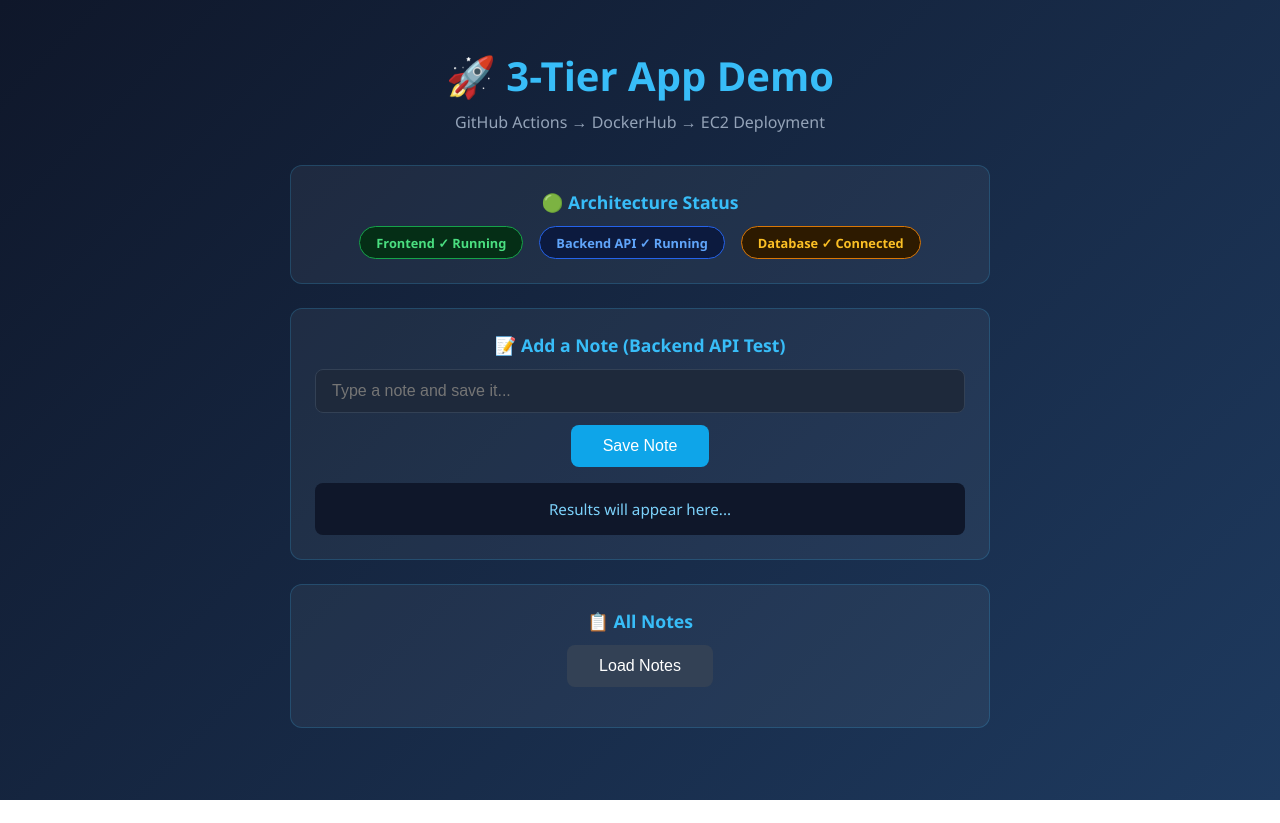
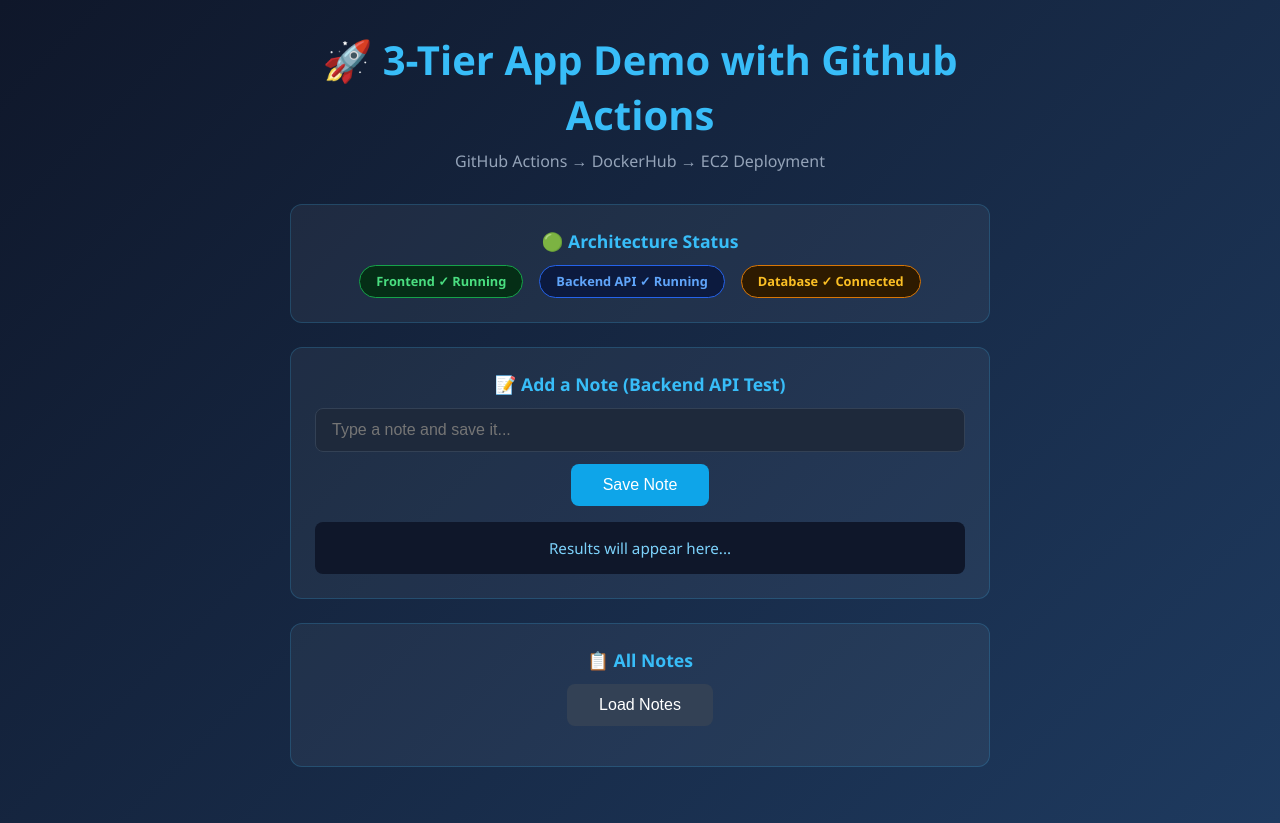
Before and after one commit to hariteja-varanasi/3tier_application, a plain HTML site: page frontend/index.html in a window 1280 px wide. Before the commit the page ends 800 px from the top, so only its background shows below. Drawn offline with Linux system fonts and the light colour scheme.

Commit message:
committing index html with updated h1 tag

```diff
--- a/frontend/index.html
+++ b/frontend/index.html
@@ -59,7 +59,7 @@
 </head>
 <body>
   <div class="container">
-    <h1>🚀 3-Tier App Demo</h1>
+    <h1>🚀 3-Tier App Demo with Github Actions</h1>
     <p class="subtitle">GitHub Actions → DockerHub → EC2 Deployment</p>
 
     <div class="card">
```
